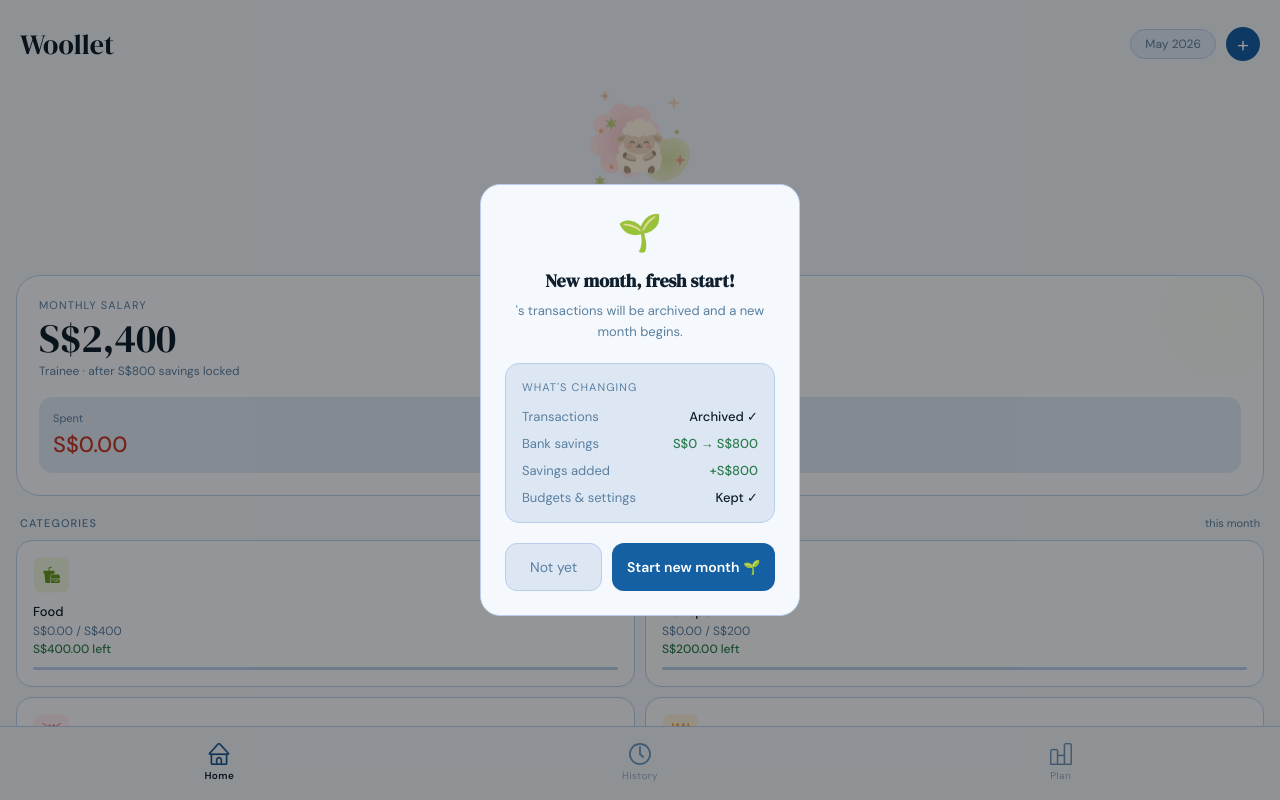
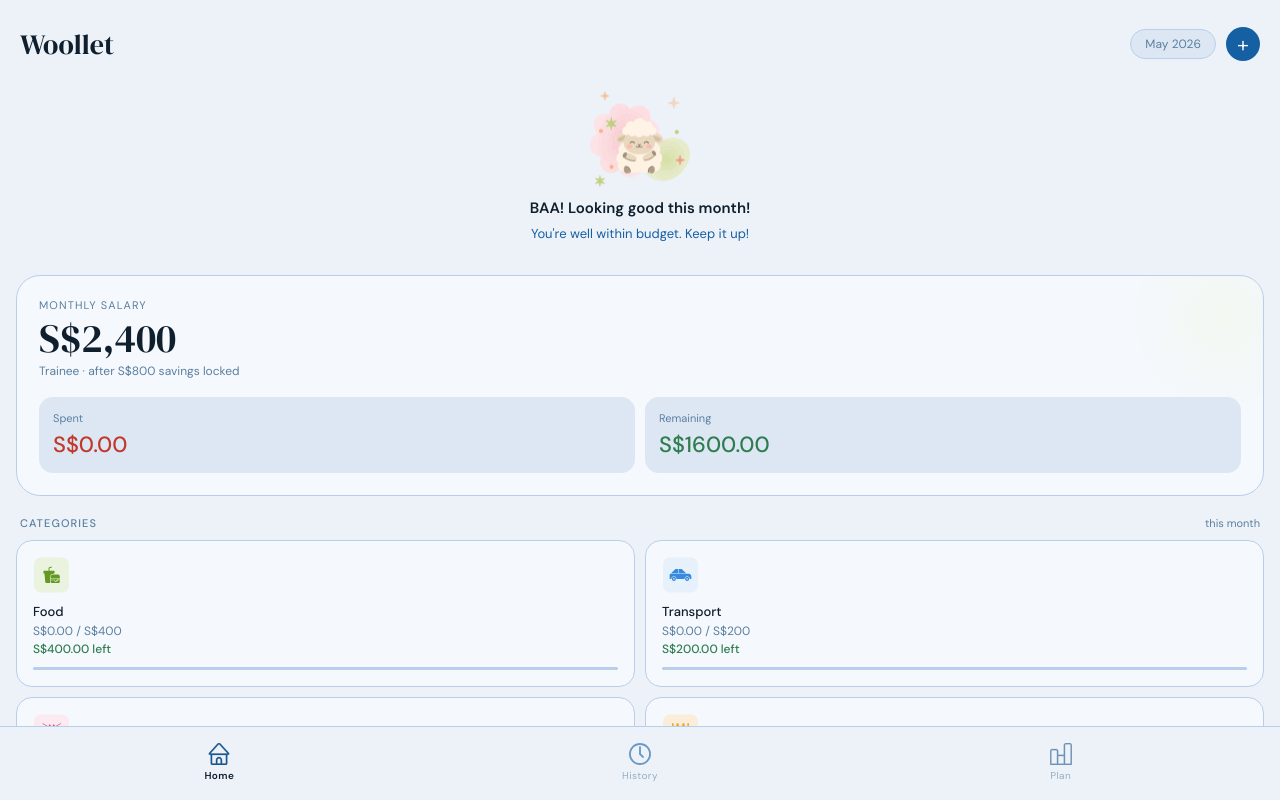
Before and after one commit to leowsimin/Woollet, a React (Vite) app: page / in a window 1280 px wide. Built offline with nearby package versions, Linux system fonts and the light colour scheme.

Commit message:
CHnages made

```diff
--- a/src/App.jsx
+++ b/src/App.jsx
@@ -56,8 +56,30 @@
 
   // Check for month change on load
   useEffect(() => {
-  setPendingMonthKey(getCurrentMonthKey())
+    const currentKey     = getCurrentMonthKey()
+    const lastKey        = loadLastMonth()
+    const salaryDay      = settings.salaryDate || 25
+    const todayDate      = new Date().getDate()
+    const today          = new Date().toISOString().split('T')[0]
+    const scheduledReset = localStorage.getItem('kaching_reset_date')
+
+    if (!lastKey) {
+      saveLastMonth(currentKey)
+      return
+    }
+
+    // Check if scheduled reset date has arrived
+    if (scheduledReset && today >= scheduledReset) {
+      localStorage.removeItem('kaching_reset_date')
+      setPendingMonthKey(currentKey)
       setShowResetModal(true)
+      return
+    }
+
+    if (lastKey !== currentKey && todayDate >= salaryDay) {
+      setPendingMonthKey(currentKey)
+      setShowResetModal(true)
+    }
   }, [])
 
   useEffect(() => {
@@ -105,9 +127,11 @@
     setPendingMonthKey(null)
   }
 
-  function handleMonthDismiss() {
-    // User dismissed — don't reset, but save the new month key
-    // so we don't keep showing the modal
+  function handleMonthDismiss(scheduledDate) {
+  if (scheduledDate) {
+    // Save the scheduled reset date
+    localStorage.setItem('kaching_reset_date', scheduledDate)
+  }
   saveLastMonth(pendingMonthKey)
   setShowResetModal(false)
   setPendingMonthKey(null)
--- a/src/components/MonthResetModal.jsx
+++ b/src/components/MonthResetModal.jsx
@@ -1,5 +1,22 @@
+import { useState } from 'react'
+
 export default function MonthResetModal({ prevMonth, savingsGoal, bankSavings, onConfirm, onDismiss }) {
+  const [showDatePicker, setShowDatePicker] = useState(false)
+  const [selectedDate, setSelectedDate]     = useState('')
   const newBankSavings = bankSavings + savingsGoal
+
+  function handleNotYet() {
+    setShowDatePicker(true)
+  }
+
+  function handleSchedule() {
+    if (!selectedDate) return
+    onDismiss(selectedDate)
+  }
+
+  function handleSkip() {
+    onDismiss(null)
+  }
 
   return (
     <div style={{
@@ -11,17 +28,14 @@
       <div style={{
         background: 'var(--surface)',
         border: '1px solid var(--border)',
-        borderRadius: 20,
-        padding: 24,
-        width: '100%',
-        maxWidth: 320,
+        borderRadius: 20, padding: 24,
+        width: '100%', maxWidth: 320,
       }}>
+
+        {!showDatePicker ? (
+          <>
             <div style={{ fontSize: 36, textAlign: 'center', marginBottom: 12 }}>🌱</div>
-        <div style={{
-          fontSize: 18, fontWeight: 600,
-          color: 'var(--text)', textAlign: 'center', marginBottom: 8,
-          fontFamily: 'var(--font-serif)',
-        }}>
+            <div style={{ fontSize: 18, fontWeight: 600, color: 'var(--text)', textAlign: 'center', marginBottom: 8, fontFamily: 'var(--font-serif)' }}>
               New month, fresh start!
             </div>
             <div style={{ fontSize: 13, color: 'var(--muted)', textAlign: 'center', lineHeight: 1.6, marginBottom: 20 }}>
@@ -29,12 +43,7 @@
             </div>
 
             {/* What will change */}
-        <div style={{
-          background: 'var(--surface2)',
-          border: '1px solid var(--border)',
-          borderRadius: 14, padding: 16, marginBottom: 20,
-          display: 'flex', flexDirection: 'column', gap: 10,
-        }}>
+            <div style={{ background: 'var(--surface2)', border: '1px solid var(--border)', borderRadius: 14, padding: 16, marginBottom: 20, display: 'flex', flexDirection: 'column', gap: 10 }}>
               <div style={{ fontSize: 11, color: 'var(--muted)', textTransform: 'uppercase', letterSpacing: '0.1em', marginBottom: 4 }}>
                 What's changing
               </div>
@@ -60,31 +69,59 @@
 
             <div style={{ display: 'flex', gap: 10 }}>
               <button
-            onClick={onDismiss}
-            style={{
-              flex: 1, padding: 14,
-              background: 'var(--surface2)',
-              border: '1px solid var(--border)',
-              borderRadius: 12, fontSize: 14,
-              color: 'var(--muted)', cursor: 'pointer',
-            }}
+                onClick={handleNotYet}
+                style={{ flex: 1, padding: 14, background: 'var(--surface2)', border: '1px solid var(--border)', borderRadius: 12, fontSize: 14, color: 'var(--muted)', cursor: 'pointer' }}
               >
                 Not yet
               </button>
               <button
                 onClick={onConfirm}
-            style={{
-              flex: 2, padding: 14,
-              background: 'var(--accent)',
-              border: 'none',
-              borderRadius: 12, fontSize: 14,
-              fontWeight: 600, color: '#fff',
-              cursor: 'pointer',
-            }}
+                style={{ flex: 2, padding: 14, background: 'var(--accent)', border: 'none', borderRadius: 12, fontSize: 14, fontWeight: 600, color: '#fff', cursor: 'pointer' }}
               >
                 Start new month 🌱
               </button>
             </div>
+          </>
+        ) : (
+          <>
+            <div style={{ fontSize: 36, textAlign: 'center', marginBottom: 12 }}>📅</div>
+            <div style={{ fontSize: 18, fontWeight: 600, color: 'var(--text)', textAlign: 'center', marginBottom: 8, fontFamily: 'var(--font-serif)' }}>
+              When would you like to reset?
+            </div>
+            <div style={{ fontSize: 13, color: 'var(--muted)', textAlign: 'center', lineHeight: 1.6, marginBottom: 20 }}>
+              We'll remind you to reset on this date.
+            </div>
+
+            <input
+              type="date"
+              value={selectedDate}
+              onChange={e => setSelectedDate(e.target.value)}
+              style={{
+                width: '100%', background: 'var(--surface2)',
+                border: '1px solid var(--border)', borderRadius: 12,
+                padding: '12px 14px', fontSize: 14,
+                color: 'var(--text)', outline: 'none',
+                marginBottom: 16,
+              }}
+            />
+
+            <div style={{ display: 'flex', gap: 10 }}>
+              <button
+                onClick={handleSkip}
+                style={{ flex: 1, padding: 14, background: 'var(--surface2)', border: '1px solid var(--border)', borderRadius: 12, fontSize: 14, color: 'var(--muted)', cursor: 'pointer' }}
+              >
+                Skip for now
+              </button>
+              <button
+                onClick={handleSchedule}
+                disabled={!selectedDate}
+                style={{ flex: 2, padding: 14, background: 'var(--accent)', border: 'none', borderRadius: 12, fontSize: 14, fontWeight: 600, color: '#fff', cursor: 'pointer', opacity: selectedDate ? 1 : 0.4 }}
+              >
+                Remind me then
+              </button>
+            </div>
+          </>
+        )}
       </div>
     </div>
   )
```
Lines whose indentation alone changed are shown as unchanged.
